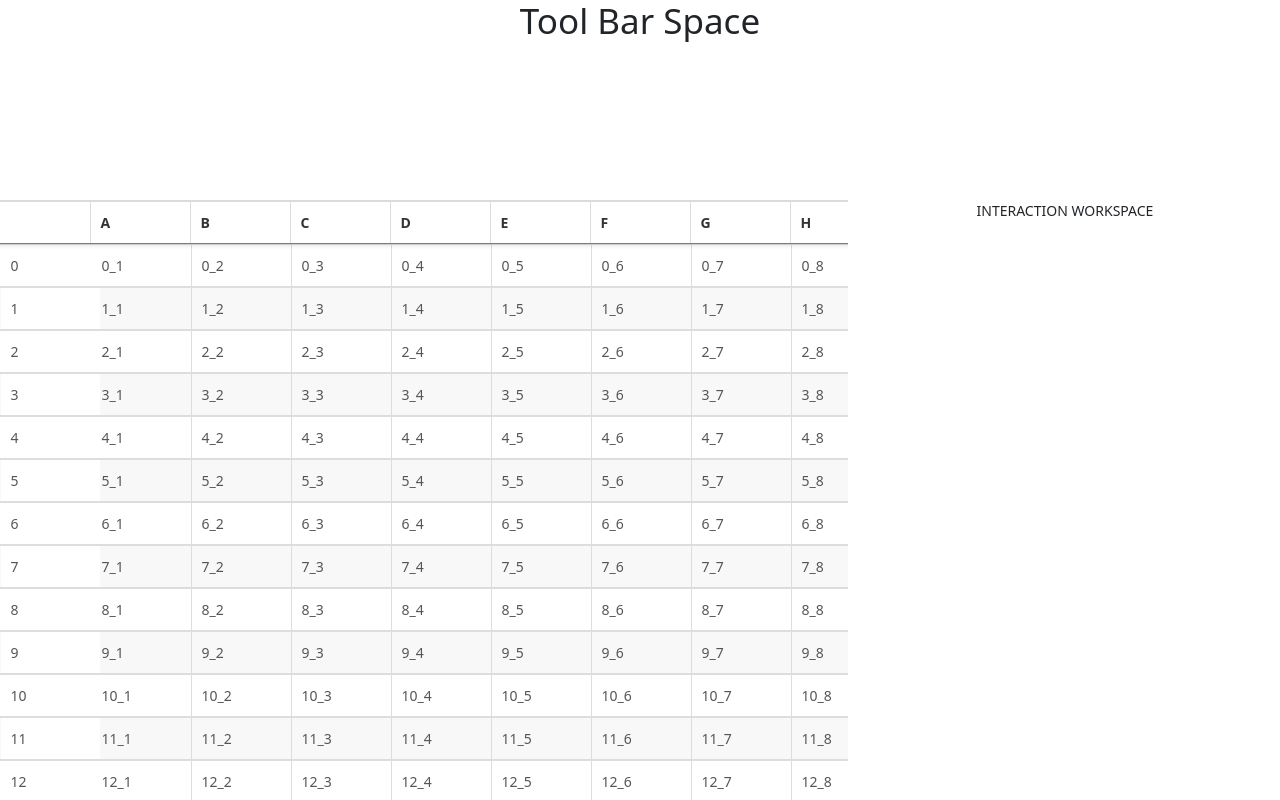
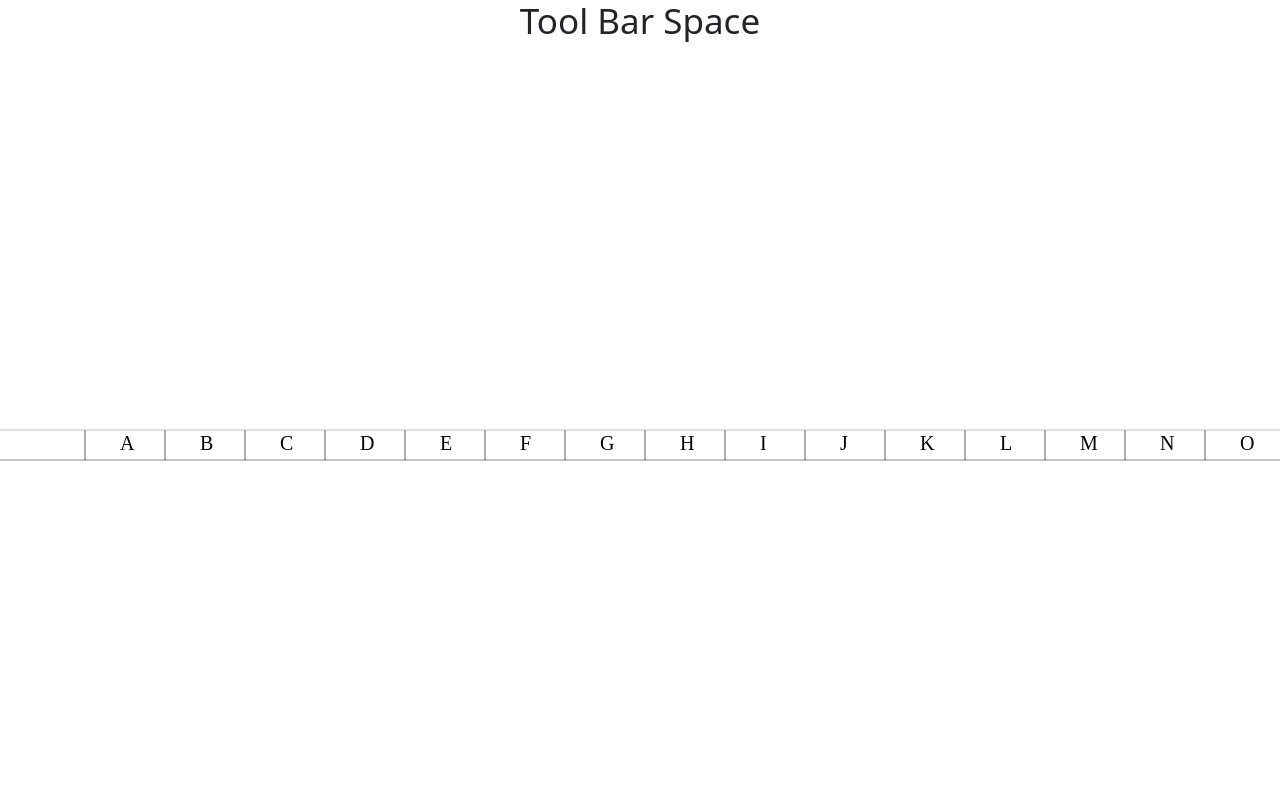
Before and after one commit to NathanaelEastwood/SheetAI, a React (Vite) app: page / in a window 1280 px wide. Built offline with nearby package versions, Linux system fonts and the light colour scheme.

Commit message:
Did some rewriting to use a canvas element instead of trying to use an HTML table.

```diff
--- a/src/App.css
+++ b/src/App.css
@@ -4,6 +4,27 @@
   margin: 0;
   padding: 0;
   text-align: center;
+}
+
+.canvasContainer
+{
+  position: fixed;
+  left: 0px;
+  right: 0px;
+  top: 200px;
+  bottom: 100px;
+  z-index: 1;
+  background-color: white;
+  padding-left: 0; !important;
+}
+
+.contextCanvas
+{   position: absolute;
+  width: 100%;
+  height: 100%;
+  left: 0px;
+  top: 0px;
+  z-index: 1;
 }
 
 .table-container {
--- /dev/null
+++ b/src/Components/Sidebar.tsx
@@ -0,0 +1,11 @@
+import {useState} from "react";
+
+const Sidebar: React.FC = () => {
+    const [height, setWidth] = useState<number>(50);
+    const [startingNumber, setStartingLetter] = useState<number>(0);
+    return (
+        <canvas></canvas>
+    )
+}
+
+export default Sidebar
--- a/src/Components/Table.tsx
+++ b/src/Components/Table.tsx
@@ -1,24 +1,12 @@
-import TableRow from "./TableRow";
-import TableHead from "./TableHead";
 import TableProperties from "../Entities/TableProperties";
 import Col from "react-bootstrap/Col";
 import Row from "react-bootstrap/Row";
+import TableHead from "../Deprecated/TableHead";
+import TableRow from "../Deprecated/TableRow";
 
-
-const Table: React.FC<TableProperties> = ({coordinates, height, width}) => {
+const Table: React.FC = () => {
     return (
-        <Col>
-            <Row style={{height:coordinates.topWhiteSpace}}>
-            </Row>
-            <Row>
-                <table style={{position: 'relative'}}>
-                    <TableHead width={width} wholeCellOffset={0}></TableHead>
-                    {Array.from({ length: height }, (_, i) => <TableRow key={i} rowNumber={i} width={width} />)}
-                </table>
-            </Row>
-            <Row style={{height:coordinates.bottomWhiteSpace}}>
-            </Row>
-        </Col>
+        <canvas width={1950} height={500}></canvas>
     )
 }
 
--- a/src/Components/TableContainer.tsx
+++ b/src/Components/TableContainer.tsx
@@ -1,86 +1,49 @@
-import React, { useRef, useState } from "react";
-import Col from "react-bootstrap/Col";
-import Table from "./Table";
-
-interface TableCoordinates {
-    topWhiteSpace: number;
-    bottomWhiteSpace: number;
-    leftWhiteSpace: number;
-    rightWhiteSpace: number;
-    firstColumnNumber: number;
-    firstRowNumber: number;
-}
+import React, { useEffect, useRef } from "react";
+import Table from "../Components/Table";
+import Sidebar from "./Sidebar";
+import Topbar from "./Topbar";
 
 const TableContainer: React.FC = () => {
-    const [width, setWidth] = useState<number>(24);
-    const [height, setHeight] = useState<number>(30);
-    const [currentYOffset, setCurrentYOffset] = useState(0);
-    const [currentXOffset, setCurrentXOffset] = useState(0);
-    const yMovementSinceRegenerate = useRef(0);
-    const tablePosition = useRef<TableCoordinates>({
-        topWhiteSpace: 0,
-        bottomWhiteSpace: 0,
-        leftWhiteSpace: 0,
-        rightWhiteSpace: 0,
-        firstColumnNumber: 0,
-        firstRowNumber: 0,
-    });
+    const containerRef = useRef<HTMLDivElement>(null);
+    const tableRef = useRef<HTMLDivElement>(null);
 
-    const isUpdating = useRef(false);
+    useEffect(() => {
+        if (containerRef.current && tableRef.current) {
+            const container = containerRef.current;
+            const table = tableRef.current;
 
-    const handleScroll = (event: React.UIEvent<HTMLDivElement, UIEvent>) => {
-        if (isUpdating.current) return; // Avoid feedback loop
+            // Dynamically size and center the Table
+            const sidebarWidth = 200; // Adjust this value to match Sidebar width
+            const topbarHeight = 50; // Adjust this value to match Topbar height
 
-        const scrollTop = event.currentTarget.scrollTop;
-        const scrollHeight = event.currentTarget.scrollHeight;
-        const clientHeight = event.currentTarget.clientHeight;
-        const scrollBottom = scrollHeight - scrollTop - clientHeight;
+            const availableWidth = container.offsetWidth - sidebarWidth;
+            const availableHeight = container.offsetHeight - topbarHeight;
 
-        const yMovement = scrollTop - currentYOffset;
-
-        if (Math.abs(yMovement) < 10) {
-            yMovementSinceRegenerate.current += yMovement;
-        } else {
-            yMovementSinceRegenerate.current = 0;
-
-            // Avoid unnecessary updates
-            if (scrollBottom < clientHeight / 2 || scrollTop < clientHeight / 2) {
-                isUpdating.current = true;
-
-                if (yMovement > 0) {
-                    tablePosition.current.firstRowNumber -= yMovement / 10;
-                    tablePosition.current.bottomWhiteSpace -= yMovement;
-                    tablePosition.current.topWhiteSpace += yMovement;
-                } else {
-                    tablePosition.current.firstRowNumber += yMovement / 10;
-                    tablePosition.current.topWhiteSpace -= yMovement;
-                    tablePosition.current.bottomWhiteSpace += yMovement;
-                }
-
-                // Simulate async state update
-                setTimeout(() => {
-                    isUpdating.current = false;
-                }, 10);
-            }
+            table.style.width = `${availableWidth * 0.6}px`; // Adjust Table width to 60% of available space
+            table.style.height = `${availableHeight * 0.6}px`; // Adjust Table height to 60% of available space
+            table.style.position = "absolute";
+            table.style.left = `${(availableWidth - table.offsetWidth) / 2}px`;
+            table.style.top = `${(availableHeight - table.offsetHeight) / 2 + topbarHeight}px`;
         }
-
-        setCurrentYOffset(scrollTop);
-    };
+    }, []);
 
     return (
-        <Col
-            xs={12}
-            md={8}
+        <div
+            className="canvasContainer"
             style={{
-                overflowX: "scroll",
-                overflowY: "scroll",
-                height: "100%",
-                width: "66%",
+                position: "relative",
+                width: "100vw",
+                height: "100vh",
+                paddingLeft: 0,
             }}
-            onScroll={handleScroll}
+            ref={containerRef}
         >
-            <Table coordinates={tablePosition.current} width={width} height={height} />
-        </Col>
+            <Topbar />
+            <Sidebar />
+            <div ref={tableRef}>
+                <Table />
+            </div>
+        </div>
     );
 };
 
--- /dev/null
+++ b/src/Components/Topbar.tsx
@@ -0,0 +1,97 @@
+import {useEffect, useRef, useState} from "react";
+
+const Topbar: React.FC = () => {
+    const [width, setWidth] = useState<number>(24);
+    const [startingLetter, setStartingLetter] = useState<number>(0);
+    const [columnHeadings, setColumnHeadings] = useState<string[]>(() => generateLetterList(width, startingLetter));
+
+    const canvasRef = useRef<HTMLCanvasElement>(null);
+
+    useEffect(() => {
+        const canvas = canvasRef.current;
+        if (canvas) {
+            const ctx = canvas.getContext("2d");
+            if (ctx) {
+                // Set canvas dimensions (optional, adjust as needed)
+                canvas.width = 2000;
+                canvas.height = 100;
+
+                // Set font and styling for text
+                ctx.font = "20px serif";
+                ctx.fillStyle = "black";
+
+                ctx.beginPath();
+                const x = 80 * -1 + 50; // Calculate x-coordinate for each letter
+                const y = 50; // Fixed y-coordinate
+                ctx.lineWidth = 0.25
+                // draw vertical line preceding the letter.
+                ctx.moveTo(0, 30);
+                ctx.lineTo(0, 60)
+                ctx.stroke();
+
+                // draw horizontal bottom line
+                ctx.lineTo(95, 60)
+                ctx.stroke()
+
+                // draw horizontal top line
+                ctx.moveTo(0, 30)
+                ctx.lineTo(95, 30)
+
+                ctx.stroke()
+
+                // Draw the letters on the canvas
+                columnHeadings.forEach((letter, index) => {
+                    ctx.beginPath();
+                    const x = 80 * index + 50; // Calculate x-coordinate for each letter
+                    const y = 50; // Fixed y-coordinate
+
+                    // draw vertical line preceding the letter.
+                    ctx.moveTo(x + 45, 30);
+                    ctx.lineTo(x + 45, 60)
+                    ctx.stroke();
+
+                    // draw horizontal bottom line
+                    ctx.lineTo(x + 125, 60)
+                    ctx.stroke()
+
+                    // draw horizontal top line
+                    ctx.moveTo(x + 45, 30)
+                    ctx.lineTo(x + 125, 30)
+
+                    ctx.stroke()
+
+                    ctx.fillText(letter, x, y);
+                });
+            }
+        }
+    }, [columnHeadings]); // Re-run the effect if columnHeadings change
+
+    return <canvas ref={canvasRef}></canvas>;
+}
+
+export default Topbar
+
+function generateLetterList(width: number, startingLetter: number): string[] {
+    let result = []
+    for (let i = startingLetter; i < startingLetter + width; i++) {
+        result.push(getLetterFromNumber(i))
+    }
+    return result
+}
+
+function getLetterFromNumber(number: number): string {
+    let result = "";
+    while(number > 0) {
+        let rem = number % 26;
+
+        if (rem == 0) {
+            result += 'Z'
+            number = Math.floor((number / 26) - 1);
+        } else {
+            result += String.fromCharCode(number - 1 + "A".charCodeAt(0));
+            number = Math.floor(number/26);
+        }
+    }
+
+    return result.split("").reverse().join("");
+}
--- /dev/null
+++ b/src/Deprecated/Table.tsx
@@ -0,0 +1,15 @@
+import TableRow from "./TableRow";
+import TableHead from "./TableHead";
+import Col from "react-bootstrap/Col";
+import Row from "react-bootstrap/Row";
+
+
+const Table: React.FC = () => {
+    return (
+        <canvas>
+
+        </canvas>
+    )
+}
+
+export default Table;
--- a/src/Components/TableHead.tsx
+++ b/src/Deprecated/TableHead.tsx
@@ -1,4 +1,4 @@
-import HeadCell from "./HeadCell";
+import HeadCell from "../Components/HeadCell";
 
 interface RowProperties {
     wholeCellOffset: number;
--- a/src/Components/TableRow.tsx
+++ b/src/Deprecated/TableRow.tsx
@@ -1,4 +1,4 @@
-import Cell from "./Cell";
+import Cell from "../Components/Cell";
 
 interface RowProperties {
     rowNumber: number;
--- a/src/main.tsx
+++ b/src/main.tsx
@@ -11,7 +11,7 @@ const App: React.FC = () => (
         <Row className = "h-25">
             <h1>Tool Bar Space</h1>
         </Row>
-        <Row className = "h-75">
+        <Row className="h-75" style={{ paddingLeft: 0 }}>
             <TableContainer/>
             <Col xs={12} md={4}> {/* Updated breakpoint sizes */}
                 <div className="interaction-space">
```
